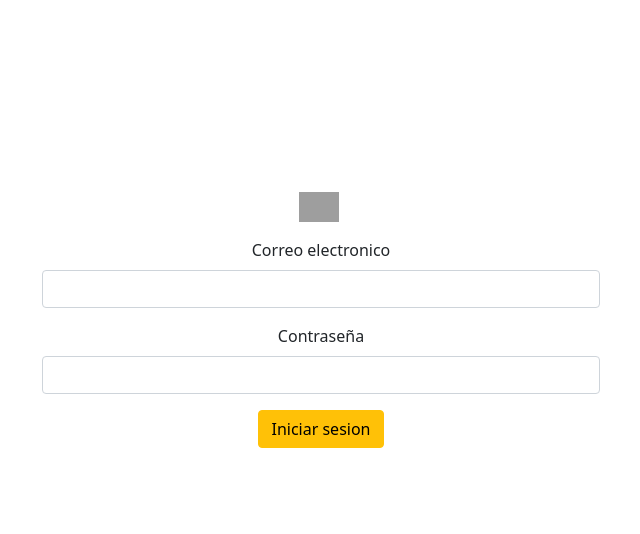
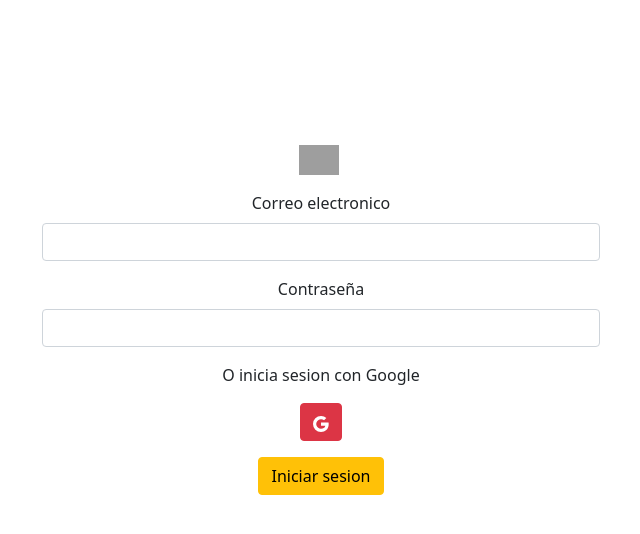
Before and after one commit to ulysses316/alacena, a Flask app: page / in a window 1280 px wide. Shown: the part 76-610 px from the top of the page, without its empty margins (319-959 px from the left). Run offline with Flask 2, Linux system fonts and the light colour scheme; some libraries are stand-ins or nearby versions; grey boxes are pictures that could not be loaded.

Commit message:
[ADD] main.py, google login init

```diff
--- a/main.py
+++ b/main.py
@@ -1,6 +1,23 @@
-from flask import Flask, render_template
+from flask import Flask, url_for, render_template, redirect, session
+from authlib.integrations.flask_client import OAuth
 
 app = Flask(__name__)
+app.secret_key = 'Esta es mi super llave secreta'
+
+# OAuth Config
+
+oauth = OAuth(app)
+google = oauth.register(
+    name='google',
+    client_id='GOOGLE_CLIENT_ID"',
+    client_secret='GOOGLE_CLIENT_SECRET"',
+    access_token_url='https://accounts.google.com/o/oauth2/token',
+    access_token_params=None,
+    authorize_url='https://accounts.google.com/o/oauth2/auth',
+    authorize_params=None,
+    api_base_url='https://www.googleapis.com/oauth2/v1/',
+    client_kwargs={'scope':'openid profile email'},
+)
 
 @app.route('/')
 def index():
@@ -13,7 +30,37 @@ def products():
 
 @app.route('/user')
 def user():
-    return render_template("user.html")
+    email = dict(session).get('email',None)
+    #return f"hello, {email}!"
+    return render_template("user.html", email=email)
+
+
+
+# Gooogle Login
+
+@app.route('/login')
+def login():
+    google = oauth.create_client('google')
+    redirect_uri = url_for('authorize', _external=True)
+    return google.authorize_redirect(redirect_uri)
+
+@app.route('/authorize')
+def authorize():
+    google = oauth.create_client('google')
+    token = google.authorize_access_token()
+    resp = google.get('userinfo')
+    user_info = resp.json()
+    # do something with the token and profile
+    session['email'] = user_info['email']
+    return redirect('/products')
+
+@app.route('/logout')
+def logout():
+    for key in list(session.keys()):
+        session.pop(key)
+    return redirect("/")
+
+# Errors
 
 @app.errorhandler(404)
 def page_not_found(e):
--- a/templates/base.html
+++ b/templates/base.html
@@ -23,6 +23,6 @@
     {% block content %}
     {% endblock %}
 
-    <script src="./node_modules/bootstrap/dist/js/bootstrap.min.js"></script>
+    <script src="{{ url_for('static', filename='node_modules/bootstrap/dist/js/bootstrap.min.js') }}"></script>
 </body>
 </html>
--- a/templates/index.html
+++ b/templates/index.html
@@ -14,6 +14,14 @@
               <label for="exampleInputPassword1" class="form-label">Contraseña</label>
               <input type="password" class="form-control" id="exampleInputPassword1">
             </div>
+            <div class="mb-3">
+              <p>O inicia sesion con Google</p>
+              <a href="/login" class="btn btn-danger">
+                <svg xmlns="http://www.w3.org/2000/svg" width="16" height="16" fill="currentColor" class="bi bi-google" viewBox="0 0 16 16">
+                  <path d="M15.545 6.558a9.42 9.42 0 0 1 .139 1.626c0 2.434-.87 4.492-2.384 5.885h.002C11.978 15.292 10.158 16 8 16A8 8 0 1 1 8 0a7.689 7.689 0 0 1 5.352 2.082l-2.284 2.284A4.347 4.347 0 0 0 8 3.166c-2.087 0-3.86 1.408-4.492 3.304a4.792 4.792 0 0 0 0 3.063h.003c.635 1.893 2.405 3.301 4.492 3.301 1.078 0 2.004-.276 2.722-.764h-.003a3.702 3.702 0 0 0 1.599-2.431H8v-3.08h7.545z"/>
+                </svg>
+              </a>
+            </div>
             <button type="submit" class="btn btn-warning">Iniciar sesion</button>
           </form>
     </section>
```
